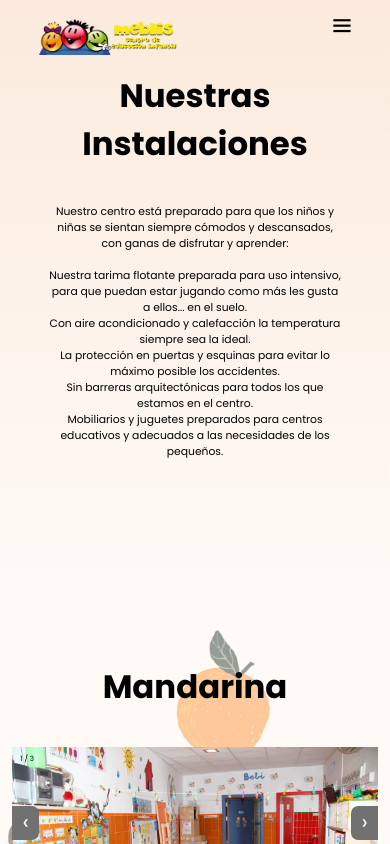
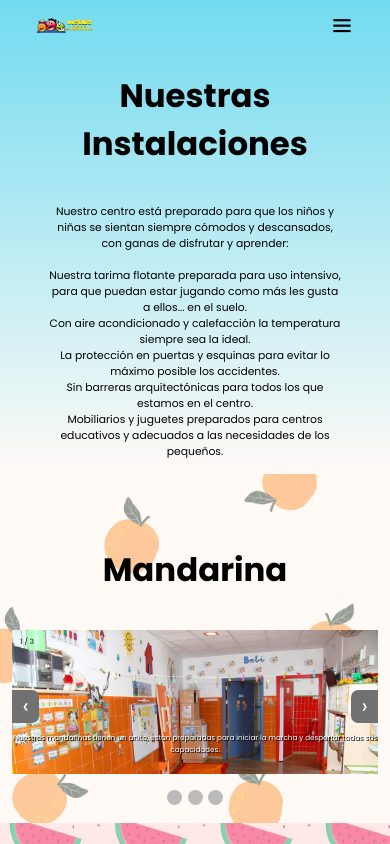
Before and after one commit to carlosgranjacarrasco/meblis, a plain HTML site: page instalaciones.html in a window 390 px wide. Shown: the top 844 px of the page. Drawn offline with nearby package versions, Linux system fonts and the light colour scheme.

Commit message:
Add files via upload

```diff
--- a/css/instalaciones-style.css
+++ b/css/instalaciones-style.css
@@ -29,7 +29,7 @@ body{
 }
 
 section{
-  min-height: 70vh;
+  min-height: auto;
   padding: 9%;
 }
 
@@ -48,9 +48,9 @@ section{
 }
 
 .logo{
-  width: 20vw;
-  margin-bottom: -2.4rem;
-  margin-top: -1rem;
+  width: 15vw;
+  cursor: pointer ;
+  position: relative;
 }
 
 .navbar a, ul{
@@ -67,10 +67,10 @@ section{
 }
 
 .intro{
-  background: linear-gradient(to bottom,#fbeadd, #fffaf6);
+  background: linear-gradient(to bottom,#72dbf0, #fffaf6);
 }
 
-.texto1,.texto2{
+.texto1{
   text-align: center;
   margin-left: 5rem;
   margin-right: 5rem;
@@ -79,11 +79,6 @@ section{
 
 .texto1 p{
   font-size: 1.5rem;
-  display: inline-block;
-}
-
-.texto2 p{
-  font-size: 1rem;
   display: inline-block;
 }
 
@@ -306,6 +301,18 @@ section{
   opacity: .5;
 }
 
+.texto2{
+  width: 100vw;
+  background: linear-gradient(to bottom, #f5ddc3 ,#ceecf6);
+  height: 10vh;
+  margin-top: -5rem;
+}
+
+.texto2 p{
+  font-size: 1rem;
+  display: inline-block;
+}
+
 .pie{
   display:flex;
   justify-content: space-between;
@@ -334,10 +341,6 @@ section{
       padding: 10rem 3% 2rem;
   }
 
-  .contacto{
-      min-height: auto;
-  }
-
   .pie{
       padding:2rem 3%;
   }
@@ -347,12 +350,6 @@ section{
 @media (max-width:980px){
   #menu-icon{
       display: block;
-  }
-
-  .logo{
-      width: 20rem;
-      cursor: default ;
-      margin-bottom: -3.5rem;
   }
 
   .navbar{
@@ -423,8 +420,4 @@ section{
   html{
       font-size:45%;
   }
-
-  .logo{
-    margin-top: -.9rem;
-  }
 }
--- a/css/servicios-style.css
+++ b/css/servicios-style.css
@@ -48,9 +48,9 @@ section{
 }
 
 .logo{
-    width: 20vw;
-    margin-bottom: -2.4rem;
-    margin-top: -1rem;
+    width: 15vw;
+    cursor: pointer ;
+    position: relative;
 }
 
 .navbar a, ul{
@@ -68,6 +68,7 @@ section{
 
 .volver a:hover, .volver a.active{
     cursor: pointer;
+    font-size: 2.2rem;
 }
 
 #menu-icon{
@@ -224,23 +225,9 @@ section{
 
 }
 
-@media (max-width:980px){
-
-    .logo{
-        width: 20rem;
-        cursor: default ;
-    }
-
-}
-
-
 @media (max-width:500px){
     html{
         font-size:50%;
-    }
-
-    .logo{
-        margin-bottom: -2.5rem;
     }
 }
 
@@ -248,8 +235,4 @@ section{
     html{
         font-size:45%;
     }
-
-    .logo{
-        margin-bottom: -2.6rem;
-    }
 }
--- a/css/style.css
+++ b/css/style.css
@@ -48,11 +48,11 @@ section{
 }
 
 .logo{
-    width: 20vw;
-    cursor: default ;
-    margin-bottom: -2rem;
-    margin-top: -1rem;
+    width: 15vw;
+    cursor: pointer ;
+    position: relative;
 }
+
 .navbar li{
     display: inline-block;
 }
@@ -445,12 +445,6 @@ section{
         display: block;
     }
 
-    .logo{
-        width: 20rem;
-        cursor: default ;
-        margin-bottom: -3.6rem;
-    }
-
     .navbar{
         position:absolute;
         top:100%;
@@ -560,9 +554,6 @@ section{
         width:100%;
     }
 
-    .logo{
-        margin-bottom: -3.5rem;
-    }
 }
 
 @media (max-width:420px){
@@ -570,8 +561,4 @@ section{
         font-size:45%;
     }
 
-    .logo{
-        margin-bottom: -3.4rem;
-    }
-
 }
--- a/instalaciones.html
+++ b/instalaciones.html
@@ -241,7 +241,10 @@
             <span class="dot5" onclick="currentSlide5(3)"></span>
         </div>
 
-        <div class="texto2">
+    </section>
+
+    <section class="texto2">
+        <div>
             <p><br><br>Las instalaciones están conformadas por una serie de edificios, los cuales atendiendo a la normativa establecida en el DECRETO 140/2011, de 26 de abril (BOJA de 10 de mayo de 2011), hay una modificación del Decreto 109/1992, de 9 de junio. en su capítulo II y más concretamente en el artículo 11.</p>
         </div>
     </section>
```
Also changed, not shown: index.html (+1 -0 lines), servicios.html (+3 -3 lines).
